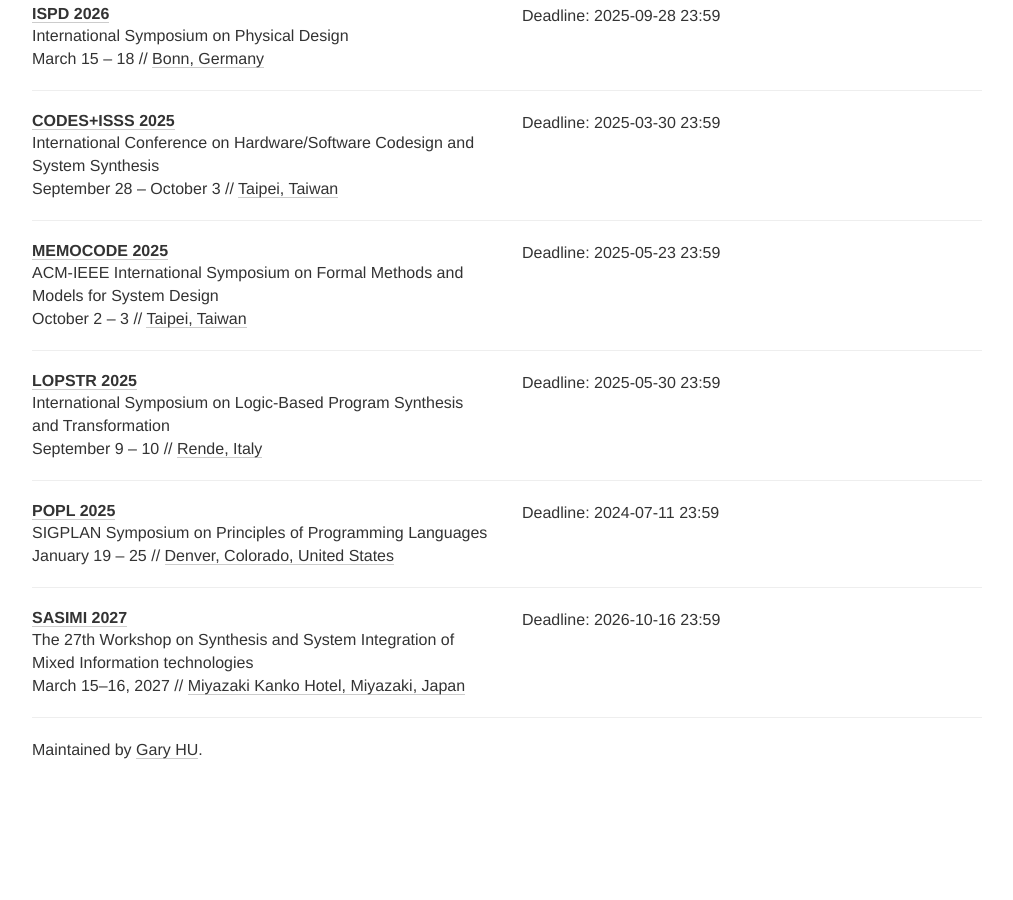
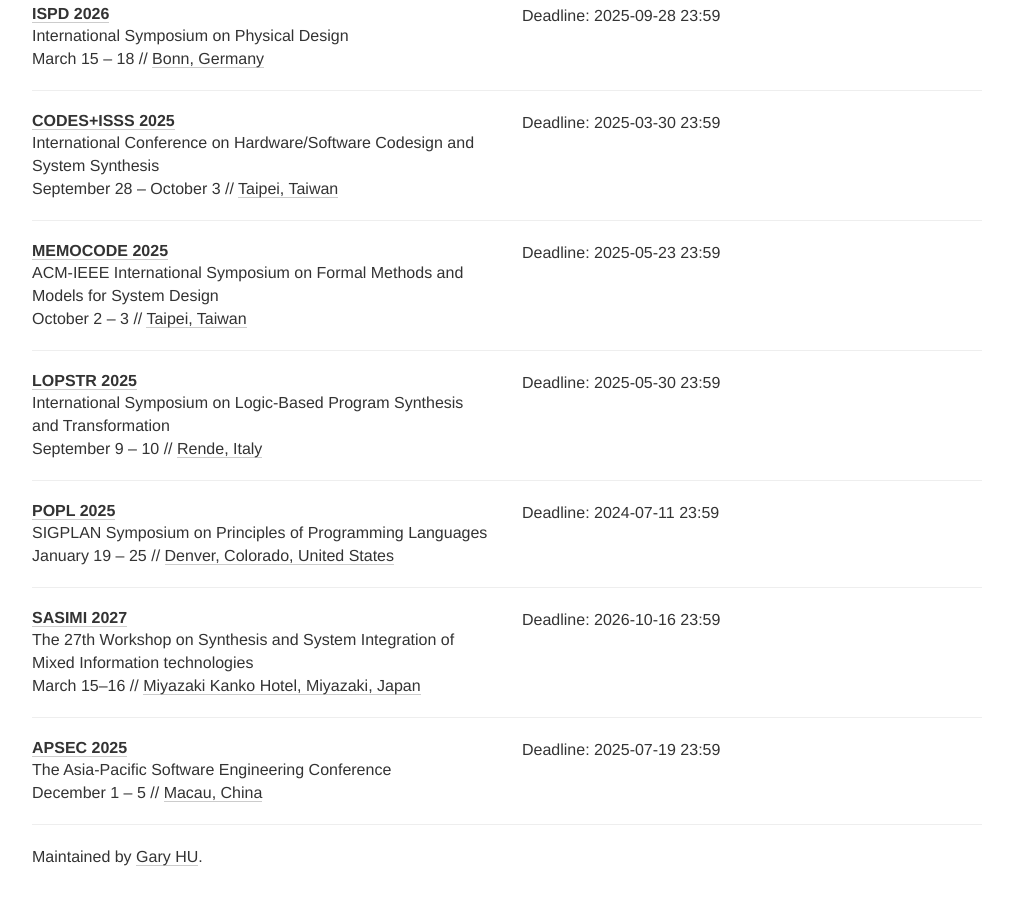
Before and after one commit to Gy-Hu/EDA_FV_conference_deadline, a Jekyll site: the page built from index.html, in a window 1280 px wide and 900 px high, scrolled down 5704 px. Shown: the whole window, without its empty margins (133-1146 px from the left). Built offline with Jekyll 4.4.1, drawn with Linux system fonts in a browser that asks for light colours; nearby versions of some CDN libraries; comment, search, counter and statistics services are not loaded; before the commit the page ends 6497 px from its top, so only the background shows below that.

Commit message:
update APSEC

```diff
--- a/_data/conferences.yml
+++ b/_data/conferences.yml
@@ -468,9 +468,18 @@
 
 - name: SASIMI
   year: 2027
-  date: "March 15-16, 2027"
+  date: "March 15-16"
   description: The 27th Workshop on Synthesis and System Integration of Mixed Information technologies
   link: http://sasimi.jp/
   deadline: ["2026-10-16 23:59"]
   place: Miyazaki Kanko Hotel, Miyazaki, Japan
   tags: [EDA]
+
+- name: APSEC
+  year: 2025
+  date: "December 1 - 5"
+  description: The Asia-Pacific Software Engineering Conference
+  link: https://conf.researchr.org/home/apsec-2025
+  deadline: ["2025-07-19 23:59"]
+  place: Macau, China
+  tags: [SE]
```
